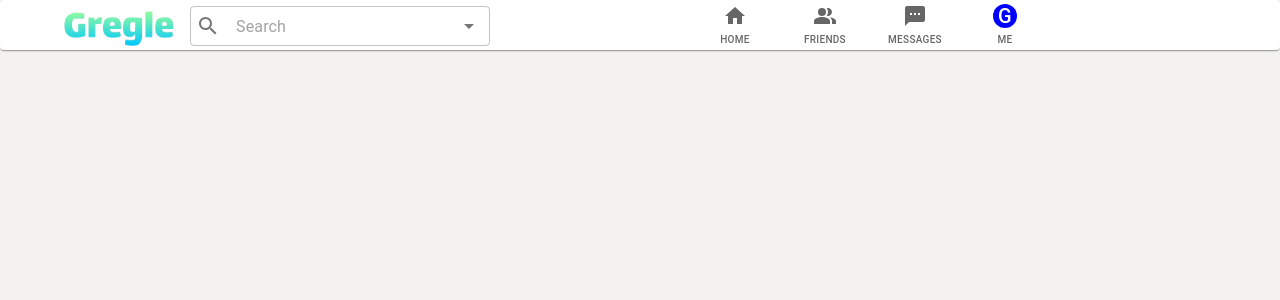
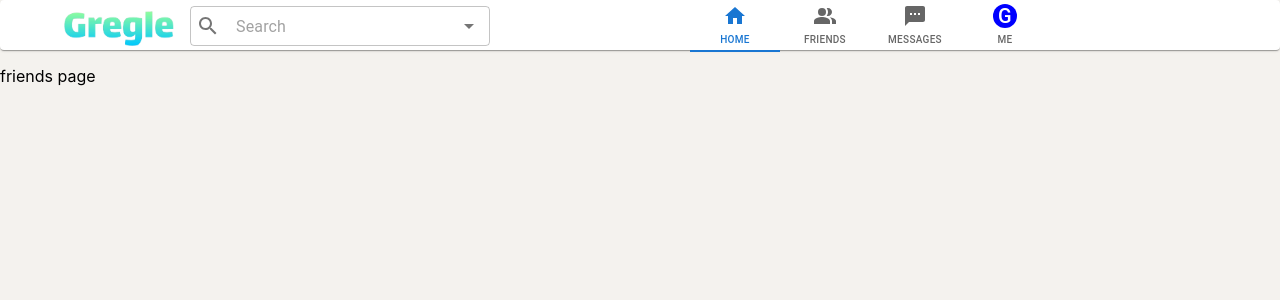
Before and after one commit to gfuerte/gregle, a React (Create React App) app: page /gregle/friends in a window 1280 px wide. Shown: the top 300 px of the page. Built offline with nearby package versions, Linux system fonts and the light colour scheme.

Commit message:
Install router, add pathing, init home and friends page

```diff
--- a/package.json
+++ b/package.json
@@ -17,6 +17,7 @@
     "@types/react-dom": "^18.2.19",
     "react": "^18.2.0",
     "react-dom": "^18.2.0",
+    "react-router-dom": "^6.22.2",
     "react-scripts": "5.0.1",
     "typescript": "^4.9.5",
     "web-vitals": "^2.1.4"
--- a/src/App.tsx
+++ b/src/App.tsx
@@ -1,7 +1,8 @@
-import React, { Fragment } from 'react'
+import React from 'react'
+import { BrowserRouter as Router, Navigate, Route, Routes } from 'react-router-dom'
+import { FriendsPage } from './widgets/friends/FriendsPage'
+import { HomePage } from './widgets/home/HomePage'
 import { NavigationBar } from './widgets/nav/NavigationBar'
-
-import Container from '@mui/material/Container'
 
 import Box from '@mui/material/Box'
 
@@ -14,7 +15,14 @@ function App() {
                 backgroundColor: '#F4F2EE',
             }}
         >
-            <NavigationBar />
+            <Router basename="/gregle">
+                <NavigationBar />
+                <Routes>
+                    <Route path="/home" element={<HomePage />} />
+                    <Route path="/friends" element={<FriendsPage />} />
+                    <Route path="/*" element={<Navigate to="/home" />} />
+                </Routes>
+            </Router>
         </Box>
     )
 }
--- /dev/null
+++ b/src/widgets/friends/FriendsPage.tsx
@@ -0,0 +1,5 @@
+import React from 'react'
+
+export const FriendsPage = () => {
+    return <p>friends page</p>
+}
--- /dev/null
+++ b/src/widgets/home/HomePage.tsx
@@ -0,0 +1,5 @@
+import React from 'react'
+
+export const HomePage = () => {
+    return <h1>Test</h1>
+}
--- a/src/widgets/nav/NavigationBar.tsx
+++ b/src/widgets/nav/NavigationBar.tsx
@@ -1,12 +1,12 @@
 import React from 'react'
 import image from '../../assets/gregle.png'
+import { NavigationBarTabs } from './tabs/NavigationBarTabs'
 import { SearchBar } from './search-bar/SearchBar'
 
 import Box from '@mui/material/Box'
 import Container from '@mui/material/Container'
 import Paper from '@mui/material/Paper'
 import Stack from '@mui/material/Stack'
-import { NavigationBarTabs } from './tabs/NavigationBarTabs'
 
 export const NavigationBar = () => {
     return (
--- a/src/widgets/nav/tabs/NavigationBarTabs.tsx
+++ b/src/widgets/nav/tabs/NavigationBarTabs.tsx
@@ -1,18 +1,24 @@
 import * as React from 'react'
-import Tabs from '@mui/material/Tabs'
-import Tab from '@mui/material/Tab'
-import Box from '@mui/material/Box'
+import { useNavigate } from 'react-router-dom'
 
 import Avatar from '@mui/material/Avatar'
+import Box from '@mui/material/Box'
 import HomeIcon from '@mui/icons-material/Home'
 import PeopleAltIcon from '@mui/icons-material/PeopleAlt'
+import Tab from '@mui/material/Tab'
+import Tabs from '@mui/material/Tabs'
 import TextsmsIcon from '@mui/icons-material/Textsms'
 
+import Button from '@mui/material/Button'
+
 export const NavigationBarTabs = () => {
-    const [value, setValue] = React.useState('one')
+    const navigate = useNavigate()
+    const [currentTab, setCurrentTab] = React.useState('home')
 
-    const handleChange = (event: React.SyntheticEvent, newValue: string) => {
-        setValue(newValue)
+    const handleTabChange = (event: React.SyntheticEvent, newValue: string) => {
+        setCurrentTab(newValue)
+        const newPath = `/${newValue}`
+        navigate(newPath)
     }
 
     const tabSx = {
@@ -23,10 +29,10 @@ export const NavigationBarTabs = () => {
 
     return (
         <Box>
-            <Tabs value={value} onChange={handleChange} aria-label="wrapped label tabs example">
-                <Tab icon={<HomeIcon />} label="Home" sx={tabSx} />
-                <Tab icon={<PeopleAltIcon />} label="Friends" sx={tabSx} />
-                <Tab icon={<TextsmsIcon />} label="Messages" sx={tabSx} />
+            <Tabs value={currentTab} onChange={handleTabChange} aria-label="wrapped label tabs example">
+                <Tab icon={<HomeIcon />} label="Home" value="home" sx={tabSx} />
+                <Tab icon={<PeopleAltIcon />} label="Friends" value="friends" sx={tabSx} />
+                <Tab icon={<TextsmsIcon />} label="Messages" value="messages" sx={tabSx} />
                 <Tab
                     icon={
                         <Avatar alt="Remy Sharp" sx={{ width: 24, height: 24, bgcolor: 'blue' }}>
@@ -34,6 +40,7 @@ export const NavigationBarTabs = () => {
                         </Avatar>
                     }
                     label="Me"
+                    value="me"
                     sx={tabSx}
                 />
             </Tabs>
```
Also changed, not shown: 1 other file (tests, documents, lock files or other folders).
